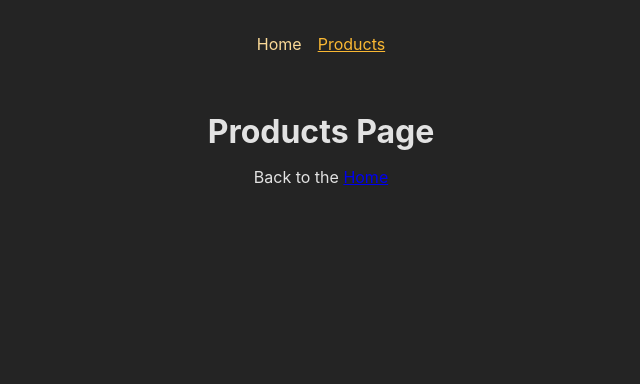
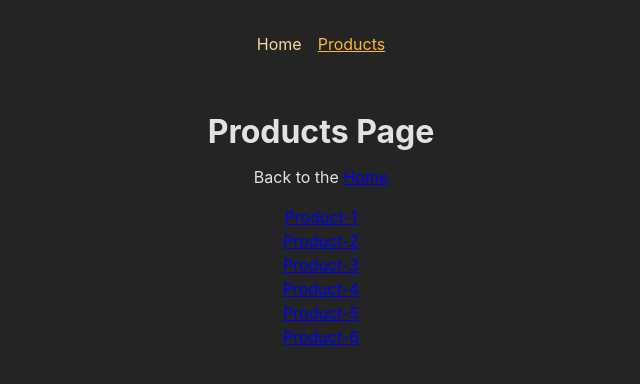
Before and after one commit to vzan2012/react-router-demo, a React (Vite) app: page /products in a window 1280 px wide. Shown: the top 384 px of the page, without its empty margins (319-959 px from the left). Built offline with nearby package versions, Linux system fonts and the light colour scheme.

Commit message:
feat: adding dynamic routes

```diff
--- a/src/App.jsx
+++ b/src/App.jsx
@@ -8,6 +8,7 @@
 import ProductsPage from "./pages/Products";
 import RootLayout from "./pages/Root";
 import ErrorPage from "./pages/Error";
+import ProductDetailPage from "./pages/ProductDetail";
 
 const routes = [
   {
@@ -17,6 +18,7 @@
     children: [
       { path: "/", element: <HomePage /> },
       { path: "/products", element: <ProductsPage /> },
+      { path: "/products/:productId", element: <ProductDetailPage /> },
     ],
   },
 ];
--- /dev/null
+++ b/src/pages/ProductDetail.jsx
@@ -0,0 +1,14 @@
+import { useParams } from "react-router-dom";
+
+const ProductDetailPage = () => {
+  const params = useParams();
+
+  return (
+    <>
+      <h1>Product Detail Page</h1>
+      <p>{params.productId}</p>
+    </>
+  );
+};
+
+export default ProductDetailPage;
--- a/src/pages/Products.jsx
+++ b/src/pages/Products.jsx
@@ -1,4 +1,13 @@
 import { Link } from "react-router-dom";
+
+const PRODUCTS = [
+  { id: "p1", title: "Product-1" },
+  { id: "p2", title: "Product-2" },
+  { id: "p3", title: "Product-3" },
+  { id: "p4", title: "Product-4" },
+  { id: "p5", title: "Product-5" },
+  { id: "p6", title: "Product-6" },
+];
 
 const ProductsPage = () => {
   return (
@@ -7,6 +16,15 @@
       <p>
         Back to the <Link to="/">Home</Link>
       </p>
+      <p>
+        <ul>
+          {PRODUCTS.map((prodItem) => (
+            <li key={prodItem.id}>
+              <Link to={`/products/${prodItem.id}`}>{prodItem.title}</Link>
+            </li>
+          ))}
+        </ul>
+      </p>
     </>
   );
 };
```
